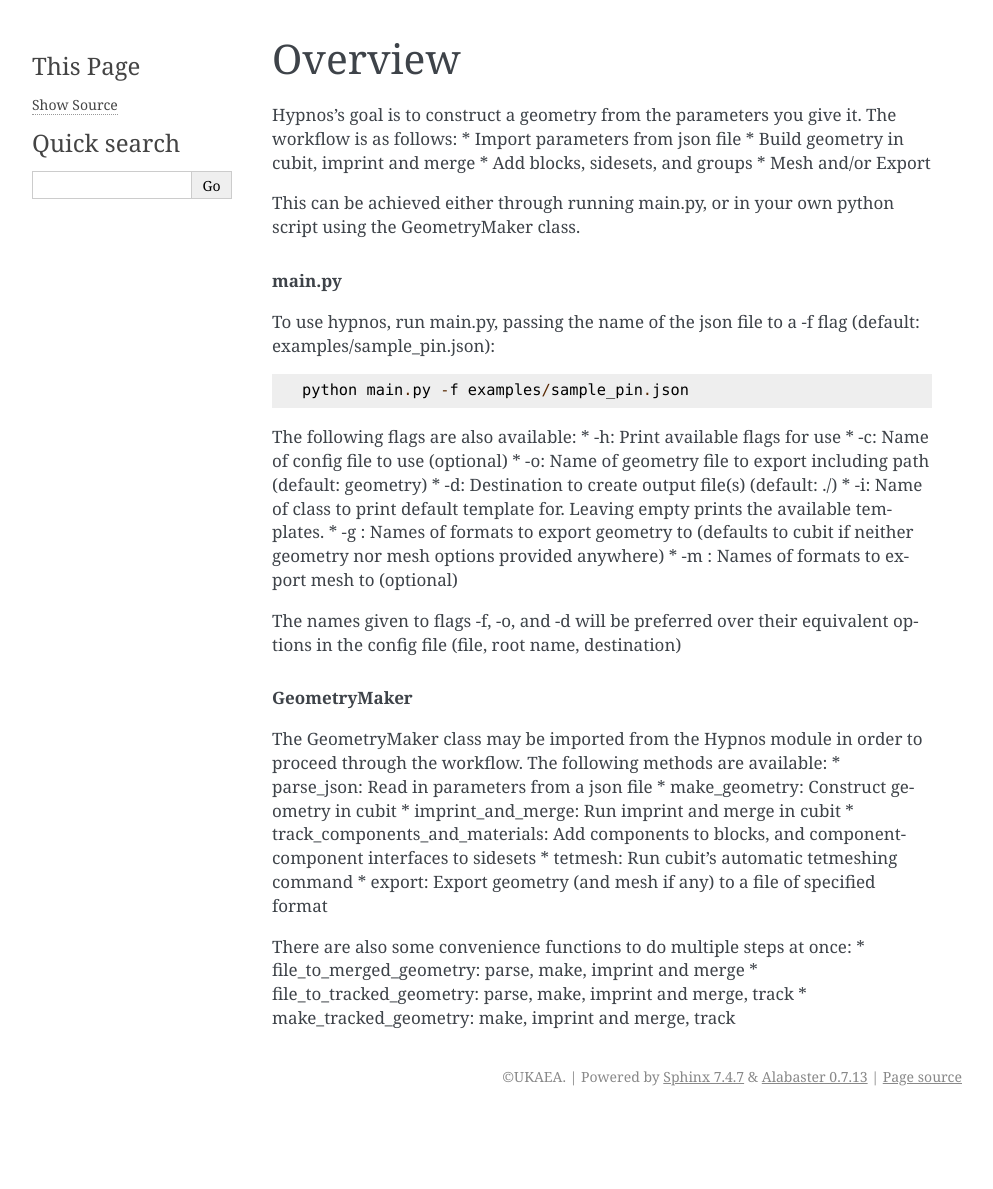
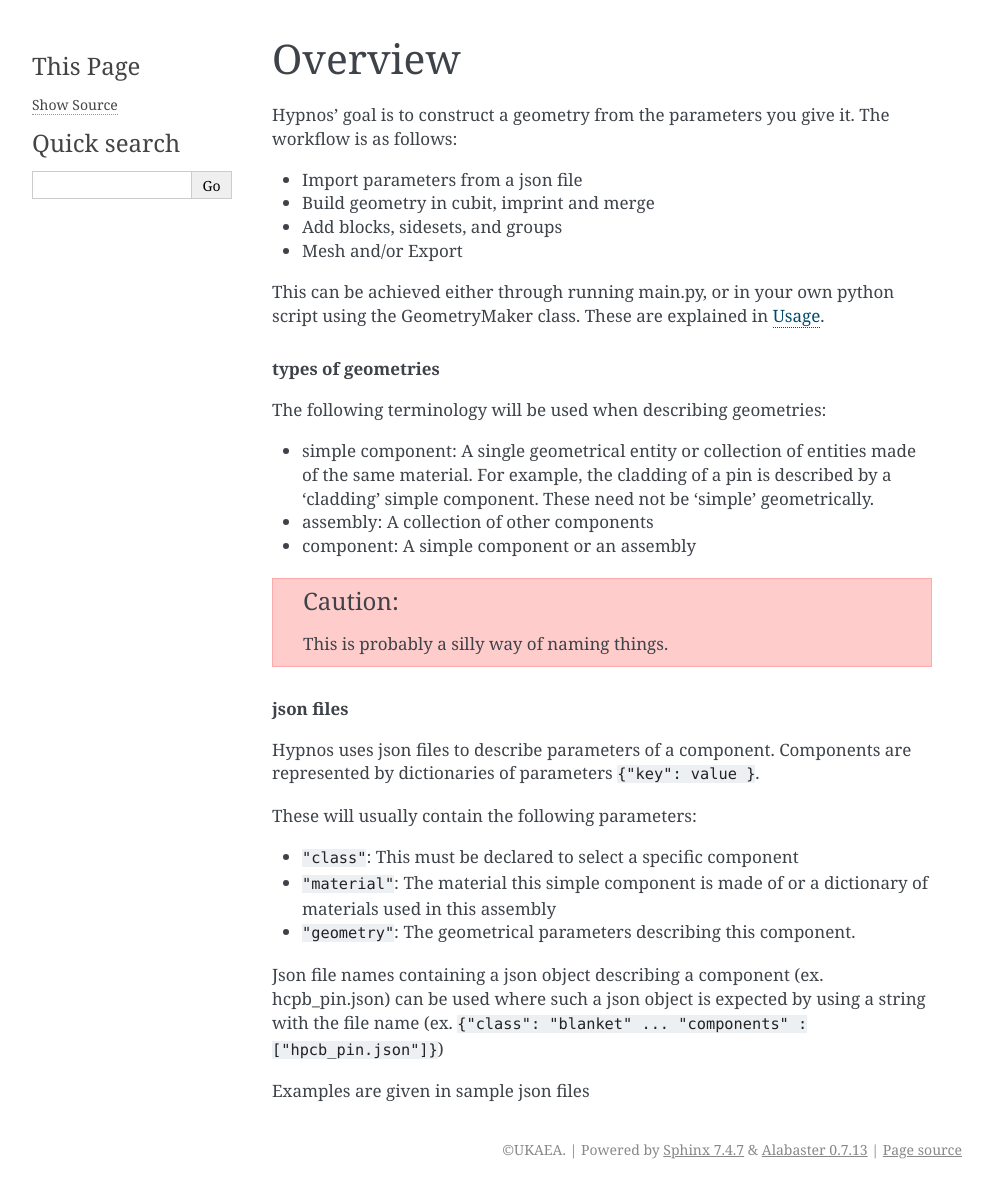
Before and after one commit to aurora-multiphysics/hypnos, a Sphinx documentation site: the page built from docs/source/Overview.rst, in a window 1280 px wide. Shown: the whole page, without its empty margins (148-1141 px from the left). Built offline with Sphinx 7.4.7, drawn with Linux system fonts in a browser that asks for light colours; pages that are not in the unit, such as notebooks, are missing from menus; before the commit the page ends 1116 px from its top, so only the background shows below that.

```diff
--- a/docs/source/Overview.rst
+++ b/docs/source/Overview.rst
@@ -1,42 +1,41 @@
 Overview
 ========
 
-Hypnos's goal is to construct a geometry from the parameters you give it. The workflow is as follows:
-* Import parameters from json file
+Hypnos' goal is to construct a geometry from the parameters you give it. The workflow is as follows:
+
+* Import parameters from a json file
 * Build geometry in cubit, imprint and merge
 * Add blocks, sidesets, and groups
 * Mesh and/or Export
 
 This can be achieved either through running main.py, or in your own python script using the GeometryMaker class.
+These are explained in :doc:`Usage`.
 
-.. rubric:: main.py
+.. rubric:: types of geometries
 
-To use hypnos, run main.py, passing the name of the json file to a -f flag (default: examples/sample_pin.json)::
+The following terminology will be used when describing geometries:
 
-    python main.py -f examples/sample_pin.json
+* simple component: A single geometrical entity or collection of entities made of the same material.
+  For example, the cladding of a pin is described by a 'cladding' simple component.
+  These need not be 'simple' geometrically.
+* assembly: A collection of other components
+* component: A simple component or an assembly
 
-The following flags are also available:
-* -h: Print available flags for use
-* -c: Name of config file to use (optional)
-* -o: Name of geometry file to export including path (default: geometry)
-* -d: Destination to create output file(s) (default: ./)
-* -i: Name of class to print default template for. Leaving empty prints the available templates.
-* -g : Names of formats to export geometry to (defaults to cubit if neither geometry nor mesh options provided anywhere)
-* -m : Names of formats to export mesh to (optional)
+.. caution:: This is probably a silly way of naming things.
 
-The names given to flags -f, -o, and -d will be preferred over their equivalent options in the config file (file, root name, destination)
+.. rubric:: json files
 
-.. rubric:: GeometryMaker
+Hypnos uses json files to describe parameters of a component.
+Components are represented by dictionaries of parameters ``{"key": value }``.
 
-The GeometryMaker class may be imported from the Hypnos module in order to proceed through the workflow. The following methods are available:
-* parse_json: Read in parameters from a json file
-* make_geometry: Construct geometry in cubit
-* imprint_and_merge: Run imprint and merge in cubit
-* track_components_and_materials: Add components to blocks, and component-component interfaces to sidesets
-* tetmesh: Run cubit's automatic tetmeshing command
-* export: Export geometry (and mesh if any) to a file of specified format
+These will usually contain the following parameters:
 
-There are also some convenience functions to do multiple steps at once:
-* file_to_merged_geometry: parse, make, imprint and merge
-* file_to_tracked_geometry: parse, make, imprint and merge, track
-* make_tracked_geometry: make, imprint and merge, track
+* ``"class"``: This must be declared to select a specific component
+* ``"material"``: The material this simple component is made of or a dictionary of materials used in this assembly
+* ``"geometry"``: The geometrical parameters describing this component.
+
+Json file names containing a json object describing a component (ex. hcpb_pin.json)
+can be used where such a json object is expected by using a string with the file name
+(ex. ``{"class": "blanket" ... "components" : ["hpcb_pin.json"]}``)
+
+Examples are given in sample json files
--- a/docs/source/conf.py
+++ b/docs/source/conf.py
@@ -51,6 +51,14 @@
 #
 html_theme = 'alabaster'
 
+html_theme_options = {
+    "github_user": "sid-mungale",
+    "github_repo": "blobmaker",
+    "description": "parametric geometry engine for breeder blanket design",
+    "fixed_sidebar": True,
+    "github_button": True
+}
+
 # Add any paths that contain custom static files (such as style sheets) here,
 # relative to this directory. They are copied after the builtin static files,
 # so a file named "default.css" will overwrite the builtin "default.css".
```
Also changed, not shown: README.md (+18 -2 lines), docs/source/Requirements.rst (added, +22 -0 lines), docs/source/Usage.rst (added, +44 -0 lines), docs/source/index.rst (+13 -4 lines).
